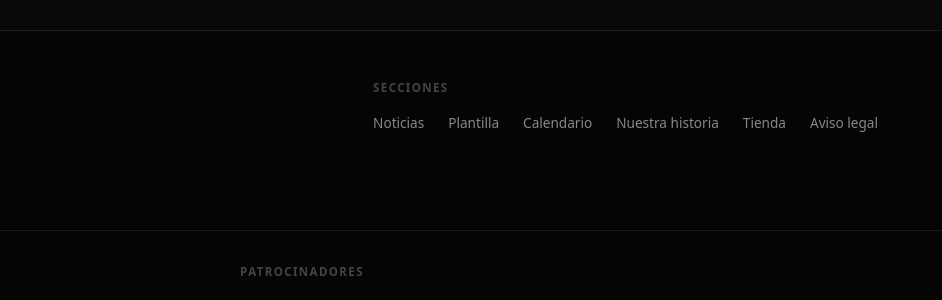
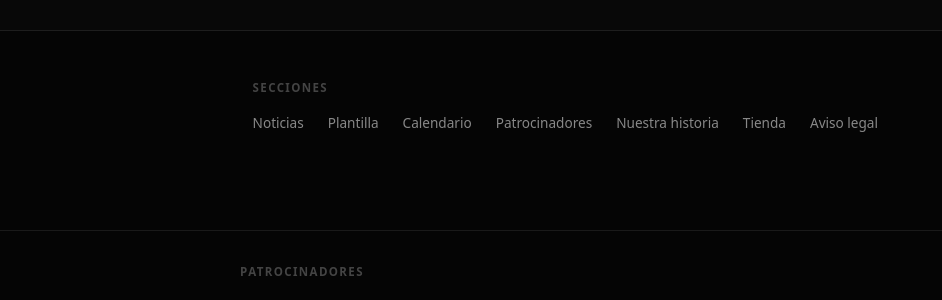
Before and after one commit to eliasgv04/torrenueva-futsal-web, an Astro site: page /tienda in a window 1280 px wide. Shown: the part 923-1223 px from the top of the page, 338-1280 px from the left. Built offline with nearby package versions, Linux system fonts and the light colour scheme; Astro itself is replaced by a stand-in of ours; a web font is replaced by a local one.

Commit message:
Añadir enlace a la sección de patrocinadores en el pie de página

```diff
--- a/src/components/Footer.astro
+++ b/src/components/Footer.astro
@@ -48,6 +48,7 @@ const anio = new Date().getFullYear();
         <li><a href="/noticias">Noticias</a></li>
         <li><a href="/plantilla">Plantilla</a></li>
         <li><a href="/calendario">Calendario</a></li>
+        <li><a href="/patrocinadores">Patrocinadores</a></li>
         <li><a href="/historia">Nuestra historia</a></li>
         <li><a href="/tienda">Tienda</a></li>
         <li><a href="/aviso-legal">Aviso legal</a></li>
```
